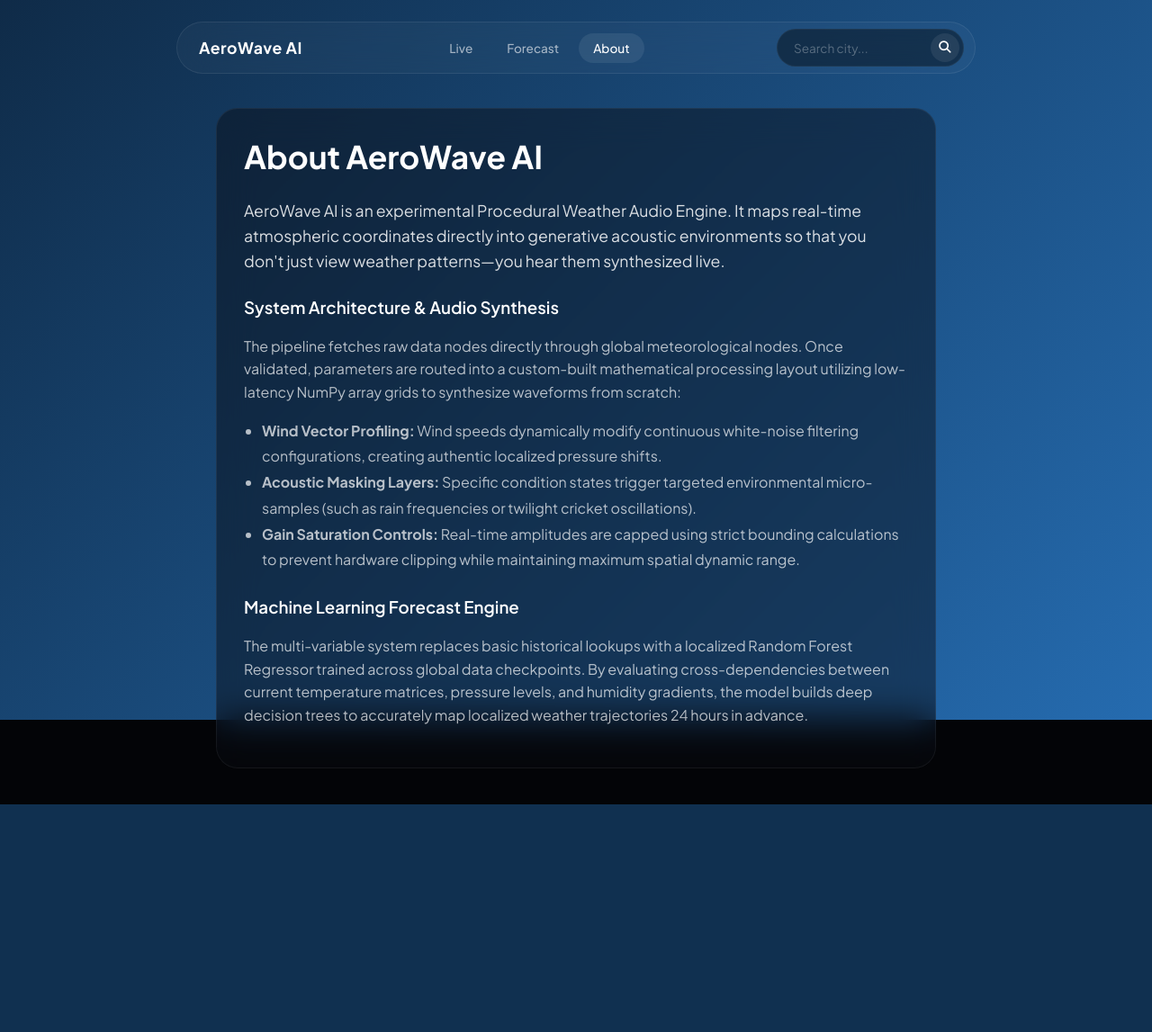
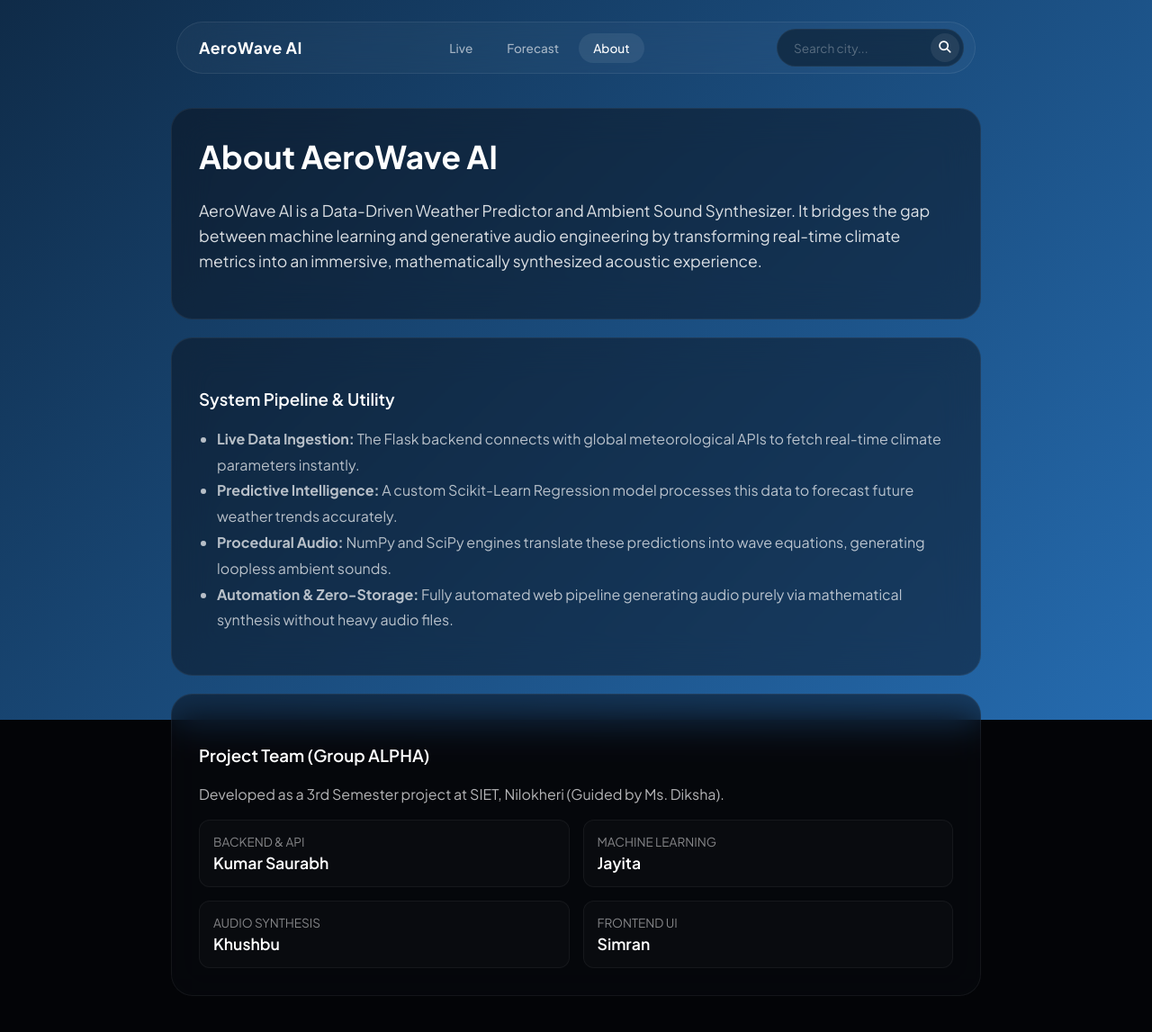
Before and after one commit to iamkumarsaurabh/aerowaveai, a Flask app: page /about in a window 1280 px wide. Shown: the whole page at 90% size. Before the commit the page ends 894 px from the top, so only its background shows below. Run offline with Flask 3, Linux system fonts and the light colour scheme; some libraries are stand-ins or nearby versions.

Commit message:
Final production build: Sealed architecture and cleaned modules

```diff
--- a/app.py
+++ b/app.py
@@ -1,15 +1,15 @@
-# api_key = "db44f9d150a209f3d8be517633f4c8e2"
-
+import os
 from flask import Flask, render_template, request
 import requests
 import time
-import os
 import glob
 from datetime import datetime
 from audio_engine import generate_weather_audio
 from forecast_engine import get_tomorrow_forecast
 
 app = Flask(__name__)
+
+API_KEY = os.environ.get("OPENWEATHER_API_KEY")
 
 
 @app.route("/", methods=["GET", "POST"])
@@ -19,9 +19,7 @@ def live():
 
     if request.method == "POST":
         city = request.form.get("city")
-
-        api_key = "db44f9d150a209f3d8be517633f4c8e2"
-        weather_url = f"http://api.openweathermap.org/data/2.5/weather?q={city}&appid={api_key}&units=metric"
+        weather_url = f"http://api.openweathermap.org/data/2.5/weather?q={city}&appid={API_KEY}&units=metric"
 
         try:
             # API CALL for Current Weather Data
@@ -50,7 +48,7 @@ def live():
                 lon = data["coord"]["lon"]
 
                 # API CALL for AQI Data
-                aqi_url = f"http://api.openweathermap.org/data/2.5/air_pollution?lat={lat}&lon={lon}&appid={api_key}"
+                aqi_url = f"http://api.openweathermap.org/data/2.5/air_pollution?lat={lat}&lon={lon}&appid={API_KEY}"
                 aqi_response = requests.get(aqi_url).json()
 
                 aqi_value = aqi_response["list"][0]["main"]["aqi"]
@@ -65,6 +63,7 @@ def live():
                 aqi_text = aqi_mapping.get(aqi_value, "Unknown")
 
                 from datetime import timezone, timedelta
+
                 utc_now = datetime.now(timezone.utc)
                 city_time = utc_now + timedelta(seconds=data["timezone"])
                 local_hour = city_time.hour
@@ -80,10 +79,10 @@ def live():
                     "country": data["sys"].get("country", ""),
                     "condition": condition,
                     "description": description,
-                    "temp": temp,
-                    "feels_like": feels_like,
-                    "temp_min": temp_min,
-                    "temp_max": temp_max,
+                    "temp": round(temp, 1),
+                    "feels_like": round(feels_like, 1),
+                    "temp_min": round(temp_min, 1),
+                    "temp_max": round(temp_max, 1),
                     "humidity": humidity,
                     "pressure": pressure,
                     "visibility_km": visibility,
@@ -97,30 +96,19 @@ def live():
                     .title(),
                 }
 
-                print("\n" + "=" * 50)
-                print(
-                    f"🔥 FETCHED DATA FOR: {weather_data['city']}, {weather_data['country']}"
-                )
-                print("=" * 50)
-                for key, value in weather_data.items():
-                    print(f"{key.upper():<15}: {value}")
-                print("=" * 50 + "\n")
-
                 # CACHE CLEANUP
                 search_pattern = os.path.join("static", "weather_*.wav")
                 for old_file in glob.glob(search_pattern):
                     if os.path.basename(old_file) != unique_name:
                         try:
                             os.remove(old_file)
-                        except Exception as e:
-                            print(f"Delete Error: {e}")
+                        except Exception:
+                            pass
             else:
                 weather_data = {"error": "City not found! Please check the spelling."}
-                print(f"\n❌ ERROR: {weather_data['error']}\n")
 
         except Exception as e:
             weather_data = {"error": f"API Error: {e}"}
-            print(f"\n❌ EXCEPTION CAUGHT: {e}\n")
 
     return render_template(
         "live.html", weather_data=weather_data, audio_file=audio_file
@@ -133,16 +121,9 @@ def forecast():
 
     if request.method == "POST":
         city = request.form.get("city")
-        api_key = "db44f9d150a209f3d8be517633f4c8e2"
 
         # FORECAST ENGINE CALL
-        forecast_data = get_tomorrow_forecast(city, api_key)
-
-        print("\n" + "=" * 50)
-        print("🧠 AI ML PREDICTION FOR TOMORROW")
-        print("=" * 50)
-        print(forecast_data)
-        print("=" * 50 + "\n")
+        forecast_data = get_tomorrow_forecast(city, API_KEY)
 
     return render_template("forecast.html", forecast_data=forecast_data)
 
--- a/audio_engine.py
+++ b/audio_engine.py
@@ -39,9 +39,7 @@ def generate_weather_audio(condition_desc, temp, wind_speed_kmh, output_filename
 
         wind_volume = min(0.1 + (wind_speed_kmh / 100), 0.3)
         final_audio = final_audio * wind_volume
-
     except FileNotFoundError:
-        print(f"❌ Error: Background wind file '{wind_path}' nahi mili!")
         return None, "Error"
 
     matched_file = None
@@ -53,7 +51,6 @@ def generate_weather_audio(condition_desc, temp, wind_speed_kmh, output_filename
     if matched_file:
         # CONDITION BASED AUDIO
         condition_path = os.path.join(ASSETS_DIR, matched_file)
-
         try:
             _, condition_audio = wavfile.read(condition_path)
             condition_audio = force_mono(condition_audio)
@@ -63,11 +60,8 @@ def generate_weather_audio(condition_desc, temp, wind_speed_kmh, output_filename
             final_audio = final_audio[:min_length] + (
                 condition_audio[:min_length] * 1.5
             )
-
         except FileNotFoundError:
-            print(f"⚠️ Condition file missing: {condition_path}")
             matched_file = f"Missing: {matched_file}"
-
     else:
         matched_file = "Default Wind Only"
 
--- a/static/media.css
+++ b/static/media.css
@@ -5,12 +5,16 @@
     }
 
     .main-temp {
-        font-size: 4.2rem;
+        font-size: 4.5rem;
     }
 
     .hero-icon {
-        width: 110px;
-        height: 110px;
+        width: 120px;
+        height: 120px;
+    }
+
+    .temp-display {
+        gap: 15px;
     }
 
     .capsule-nav {
@@ -42,6 +46,7 @@
 
 @media (max-width: 480px) {
     .stats-grid {
+        /* Force 2 columns evenly on mobile */
         grid-template-columns: repeat(2, 1fr) !important;
         gap: 10px;
     }
@@ -116,6 +121,11 @@
     }
 
     .main-temp {
-        font-size: 3.8rem;
+        font-size: 4rem;
+    }
+
+    .hero-icon {
+        width: 100px;
+        height: 100px;
     }
 }
--- a/static/script.js
+++ b/static/script.js
@@ -1,12 +1,13 @@
 document.addEventListener("DOMContentLoaded", () => {
 
+    setTimeout(() => {
         const dashboard = document.getElementById("weather-dashboard");
         const descElement = document.querySelector(".weather-desc") || document.querySelector(".condition-desc");
         const condition = descElement ? descElement.innerText.toLowerCase() : "clear";
 
         const bgElement = document.getElementById("weather-bg");
         const effectsContainer = document.getElementById("weather-effects");
-    const lottieIcon = document.getElementById("weather-icon");
+        const weatherIcon = document.getElementById("weather-icon");
 
         let currentHour = new Date().getHours();
         if (dashboard && dashboard.hasAttribute("data-local-hour")) {
@@ -25,25 +26,33 @@ document.addEventListener("DOMContentLoaded", () => {
 
         let bgClass = `bg-${timeOfDay}-clear`;
 
-    // Stable Open-Source Production Assets Integration
-    let iconSrc = "https://raw.githubusercontent.com/basmilius/weather-icons/main/production/lottie/animated/clear-day.json";
+        // Premium AmCharts Animated SVGs (Guaranteed to work always)
+        let iconSrc = "https://www.amcharts.com/wp-content/themes/amcharts4/css/img/icons/weather/animated/day.svg";
 
         if (condition.includes("cloud") || condition.includes("overcast") || condition.includes("mist") || condition.includes("haze")) {
             bgClass = timeOfDay === "night" ? "bg-night-clouds" : "bg-day-clouds";
-        iconSrc = timeOfDay === "night" ? "https://raw.githubusercontent.com/basmilius/weather-icons/main/production/lottie/animated/cloudy-night.json" : "https://raw.githubusercontent.com/basmilius/weather-icons/main/production/lottie/animated/cloudy.json";
-    } else if (condition.includes("rain") || condition.includes("drizzle") || condition.includes("thunderstorm")) {
+            iconSrc = timeOfDay === "night" ?
+                "https://www.amcharts.com/wp-content/themes/amcharts4/css/img/icons/weather/animated/cloudy-night-1.svg" :
+                "https://www.amcharts.com/wp-content/themes/amcharts4/css/img/icons/weather/animated/cloudy-day-1.svg";
+        } else if (condition.includes("rain") || condition.includes("drizzle")) {
             bgClass = "bg-rain";
-        iconSrc = "https://raw.githubusercontent.com/basmilius/weather-icons/main/production/lottie/animated/rain.json";
+            iconSrc = "https://www.amcharts.com/wp-content/themes/amcharts4/css/img/icons/weather/animated/rainy-1.svg";
+        } else if (condition.includes("thunderstorm") || condition.includes("storm")) {
+            bgClass = "bg-rain";
+            iconSrc = "https://www.amcharts.com/wp-content/themes/amcharts4/css/img/icons/weather/animated/thunder.svg";
         } else if (timeOfDay === "night" && (condition.includes("clear") || condition.includes("sunny"))) {
             bgClass = "bg-night-clear";
-        iconSrc = "https://raw.githubusercontent.com/basmilius/weather-icons/main/production/lottie/animated/clear-night.json";
+            iconSrc = "https://www.amcharts.com/wp-content/themes/amcharts4/css/img/icons/weather/animated/night.svg";
         } else if (timeOfDay === "evening" && (condition.includes("clear") || condition.includes("sunny"))) {
             bgClass = "bg-evening-clear";
-        iconSrc = "https://raw.githubusercontent.com/basmilius/weather-icons/main/production/lottie/animated/clear-day.json";
+            iconSrc = "https://www.amcharts.com/wp-content/themes/amcharts4/css/img/icons/weather/animated/day.svg";
         }
 
         if (bgElement) bgElement.className = `dynamic-bg ${bgClass}`;
-    if (lottieIcon) lottieIcon.setAttribute("src", iconSrc);
+
+        if (weatherIcon) {
+            weatherIcon.src = iconSrc;
+        }
 
         if (effectsContainer) {
             effectsContainer.innerHTML = "";
@@ -85,4 +94,5 @@ document.addEventListener("DOMContentLoaded", () => {
                 }
             }
         }
+    }, 100);
 });
--- a/static/style.css
+++ b/static/style.css
@@ -7,7 +8,29 @@ body {
     overflow-x: hidden;
 }
 
-/* NAVBAR STRUCTURE */
+.main-container {
+    padding-top: 120px;
+    width: 100%;
+    display: flex;
+    justify-content: center;
+}
+
+.dashboard-wrapper {
+    display: flex;
+    flex-direction: column;
+    gap: 20px;
+    width: 90%;
+    max-width: 800px;
+    margin-bottom: 40px;
+}
+
+.dashboard-grid {
+    display: flex;
+    flex-direction: column;
+    gap: 20px;
+    width: 100%;
+}
+
 .nav-wrapper {
     position: fixed;
     top: 24px;
@@ -104,7 +127,46 @@ body {
     color: #000000;
 }
 
-/* DYNAMIC ENGINE SKIES */
+.card {
+    background: rgba(10, 12, 18, 0.45);
+    backdrop-filter: blur(20px);
+    -webkit-backdrop-filter: blur(20px);
+    border: 1px solid rgba(255, 255, 255, 0.06);
+    border-radius: 24px;
+    padding: 30px;
+    box-sizing: border-box;
+}
+
+.animated-card {
+    transition: all 0.4s cubic-bezier(0.175, 0.885, 0.32, 1.275);
+}
+
+.animated-card:hover {
+    transform: translateY(-6px);
+    border: 1px solid rgba(255, 255, 255, 0.12);
+    box-shadow: 0 15px 35px rgba(0, 0, 0, 0.5);
+}
+
+.empty-state,
+.error-state {
+    text-align: center;
+    padding: 60px 20px;
+}
+
+.status-icon {
+    font-size: 3.5rem;
+    color: rgba(255, 255, 255, 0.2);
+    margin-bottom: 20px;
+}
+
+.error-icon {
+    color: #f43f5e;
+}
+
+.icon-ai {
+    color: #3b82f6;
+}
+
 .dynamic-bg {
     position: fixed;
     top: 0;
@@ -204,71 +287,7 @@ body {
     }
 }
 
-/* WIDGET ARCHITECTURE */
-.main-container {
-    padding-top: 120px;
-    width: 100%;
-    display: flex;
-    justify-content: center;
-}
-
-.dashboard-wrapper {
-    display: flex;
-    flex-direction: column;
-    gap: 20px;
-    width: 90%;
-    max-width: 800px;
-    margin-bottom: 40px;
-}
-
-.dashboard-grid {
-    display: flex;
-    flex-direction: column;
-    gap: 20px;
-    width: 100%;
-}
-
-.card {
-    background: rgba(10, 12, 18, 0.45);
-    backdrop-filter: blur(20px);
-    -webkit-backdrop-filter: blur(20px);
-    border: 1px solid rgba(255, 255, 255, 0.06);
-    border-radius: 24px;
-    padding: 30px;
-    box-sizing: border-box;
-}
-
-.animated-card {
-    transition: all 0.4s cubic-bezier(0.175, 0.885, 0.32, 1.275);
-}
-
-.animated-card:hover {
-    transform: translateY(-6px);
-    border: 1px solid rgba(255, 255, 255, 0.12);
-    box-shadow: 0 15px 35px rgba(0, 0, 0, 0.5);
-}
-
-.empty-state,
-.error-state {
-    text-align: center;
-    padding: 60px 20px;
-}
-
-.status-icon {
-    font-size: 3.5rem;
-    color: rgba(255, 255, 255, 0.2);
-    margin-bottom: 20px;
-}
-
-.error-icon {
-    color: #f43f5e;
-}
-
-.icon-ai {
-    color: #3b82f6;
-}
-
-/* HERO DESIGN */
+/* FOR LIVE PAGE */
 .hero-section {
     display: flex;
     flex-direction: column;
@@ -486,7 +503,15 @@ body {
     color: rgba(255, 255, 255, 0.15);
 }
 
-/* ABOUT COMPONENT */
+.forecast-stats {
+    grid-template-columns: repeat(2, 1fr);
+}
+
+/* FOR ABOUT PAGE */
+.about-wrapper {
+    max-width: 900px;
+}
+
 .about-title {
     font-size: 2.2rem;
     margin-top: 0;
@@ -496,6 +521,7 @@ body {
     font-size: 1.1rem;
     line-height: 1.6;
     color: rgba(255, 255, 255, 0.85);
+    margin-bottom: 20px;
 }
 
 .about-content h3 {
@@ -514,3 +540,31 @@ body {
     line-height: 1.8;
     color: rgba(255, 255, 255, 0.7);
 }
+
+.team-grid {
+    display: grid;
+    grid-template-columns: repeat(2, 1fr);
+    gap: 15px;
+    margin-top: 15px;
+}
+
+.team-member {
+    background: rgba(255, 255, 255, 0.02);
+    padding: 15px;
+    border-radius: 12px;
+    border: 1px solid rgba(255, 255, 255, 0.05);
+}
+
+.team-role {
+    font-size: 0.85rem;
+    color: rgba(255, 255, 255, 0.5);
+    text-transform: uppercase;
+    margin-bottom: 4px;
+    display: block;
+}
+
+.team-name {
+    font-size: 1.1rem;
+    font-weight: 600;
+    color: #ffffff;
+}
--- a/templates/about.html
+++ b/templates/about.html
@@ -4,38 +4,57 @@
 
 {% block content %}
 <div class="dashboard-wrapper about-wrapper">
+    <div class="dashboard-grid">
+
         <div class="card about-section animated-card">
-
             <h1 class="about-title">About AeroWave AI</h1>
             <p class="about-intro">
-            AeroWave AI is an experimental Procedural Weather Audio Engine. It maps real-time atmospheric coordinates
-            directly into generative acoustic environments so that you don't just view weather patterns—you hear them
-            synthesized live.
+                AeroWave AI is a Data-Driven Weather Predictor and Ambient Sound Synthesizer. It bridges the gap between
+                machine learning and generative audio engineering by transforming real-time climate metrics into an
+                immersive, mathematically synthesized acoustic experience.
             </p>
+        </div>
 
+        <div class="card about-section animated-card">
             <div class="about-content">
-            <h3>System Architecture & Audio Synthesis</h3>
-            <p>
-                The pipeline fetches raw data nodes directly through global meteorological nodes. Once validated,
-                parameters are routed into a custom-built mathematical processing layout utilizing low-latency NumPy
-                array grids to synthesize waveforms from scratch:
-            </p>
+                <h3>System Pipeline & Utility</h3>
                 <ul>
-                <li><strong>Wind Vector Profiling:</strong> Wind speeds dynamically modify continuous white-noise
-                    filtering configurations, creating authentic localized pressure shifts.</li>
-                <li><strong>Acoustic Masking Layers:</strong> Specific condition states trigger targeted environmental
-                    micro-samples (such as rain frequencies or twilight cricket oscillations).</li>
-                <li><strong>Gain Saturation Controls:</strong> Real-time amplitudes are capped using strict bounding
-                    calculations to prevent hardware clipping while maintaining maximum spatial dynamic range.</li>
+                    <li><strong>Live Data Ingestion:</strong> The Flask backend connects with global meteorological APIs
+                        to fetch real-time climate parameters instantly.</li>
+                    <li><strong>Predictive Intelligence:</strong> A custom Scikit-Learn Regression model processes this
+                        data to forecast future weather trends accurately.</li>
+                    <li><strong>Procedural Audio:</strong> NumPy and SciPy engines translate these predictions into wave
+                        equations, generating loopless ambient sounds.</li>
+                    <li><strong>Automation & Zero-Storage:</strong> Fully automated web pipeline generating audio purely
+                        via mathematical synthesis without heavy audio files.</li>
                 </ul>
+            </div>
+        </div>
 
-            <h3>Machine Learning Forecast Engine</h3>
-            <p>
-                The multi-variable system replaces basic historical lookups with a localized Random Forest Regressor
-                trained across global data checkpoints. By evaluating cross-dependencies between current temperature
-                matrices, pressure levels, and humidity gradients, the model builds deep decision trees to accurately
-                map localized weather trajectories 24 hours in advance.
-            </p>
+        <div class="card about-section animated-card">
+            <div class="about-content">
+                <h3>Project Team (Group ALPHA)</h3>
+                <p>Developed as a 3rd Semester project at SIET, Nilokheri (Guided by Ms. Diksha).</p>
+
+                <div class="team-grid">
+                    <div class="team-member">
+                        <span class="team-role">Backend & API</span>
+                        <span class="team-name">Kumar Saurabh</span>
+                    </div>
+                    <div class="team-member">
+                        <span class="team-role">Machine Learning</span>
+                        <span class="team-name">Jayita</span>
+                    </div>
+                    <div class="team-member">
+                        <span class="team-role">Audio Synthesis</span>
+                        <span class="team-name">Khushbu</span>
+                    </div>
+                    <div class="team-member">
+                        <span class="team-role">Frontend UI</span>
+                        <span class="team-name">Simran</span>
+                    </div>
+                </div>
+            </div>
         </div>
 
     </div>
--- a/templates/base.html
+++ b/templates/base.html
@@ -15,8 +15,7 @@
         rel="stylesheet">
 
     <link rel="stylesheet" href="https://cdnjs.cloudflare.com/ajax/libs/font-awesome/6.4.0/css/all.min.css">
-
-    <script src="https://cdnjs.cloudflare.com/ajax/libs/lottie-player/2.0.4/lottie-player.js"></script>
+    <link rel="icon" type="image/png" href="https://img.icons8.com/fluency/48/weather.png">
 </head>
 
 <body>
--- a/templates/forecast.html
+++ b/templates/forecast.html
@@ -50,7 +50,7 @@
             </div>
         </div>
 
-        <div class="stats-grid">
+        <div class="stats-grid forecast-stats">
             <div class="card stat-card animated-card">
                 <i class="fa-solid fa-droplet stat-icon icon-humidity"></i>
                 <div class="stat-info">
@@ -79,7 +79,7 @@
                 <i class="fa-solid fa-cloud-sun stat-icon icon-condition"></i>
                 <div class="stat-info">
                     <span class="stat-title">Expected Condition</span>
-                    <span class="stat-value">{{ forecast_data.predicted_condition }}</span>
+                    <span class="stat-value condition-desc">{{ forecast_data.predicted_condition }}</span>
                 </div>
             </div>
         </div>
--- a/templates/live.html
+++ b/templates/live.html
@@ -29,8 +29,7 @@
                 <p class="weather-desc">{{ weather_data.description }}</p>
                 <div class="temp-display">
                     <h2 class="main-temp">{{ weather_data.temp }}°</h2>
-                    <lottie-player id="weather-icon" src="https://assets3.lottiefiles.com/packages/lf20_stqmohua.json"
-                        background="transparent" speed="1" class="hero-icon" loop autoplay></lottie-player>
+                    <img id="weather-icon" class="hero-icon" src="" alt="Live Weather Icon">
                 </div>
             </div>
             <div class="hero-footer">
```
Also changed, not shown: other parts of static/style.css (+28 -8 lines), check_data.py (deleted, +0 -7 lines), forecast_engine.py (+7 -13 lines), requirements.txt (added, +7 -0 lines), train_global_model.py (+41 -30 lines), 1 other file. Lines whose indentation alone changed are shown as unchanged.
